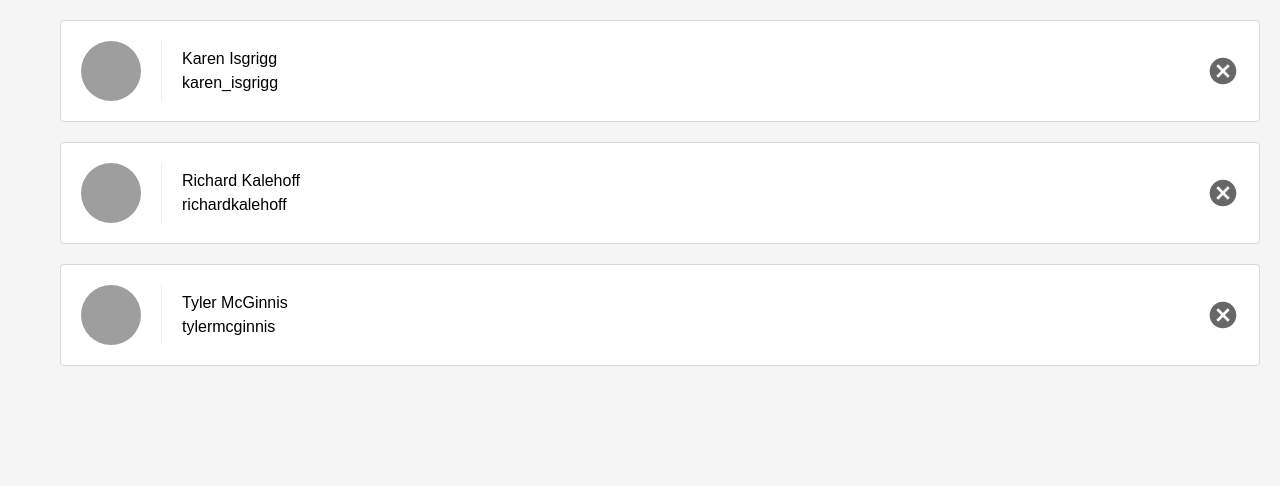
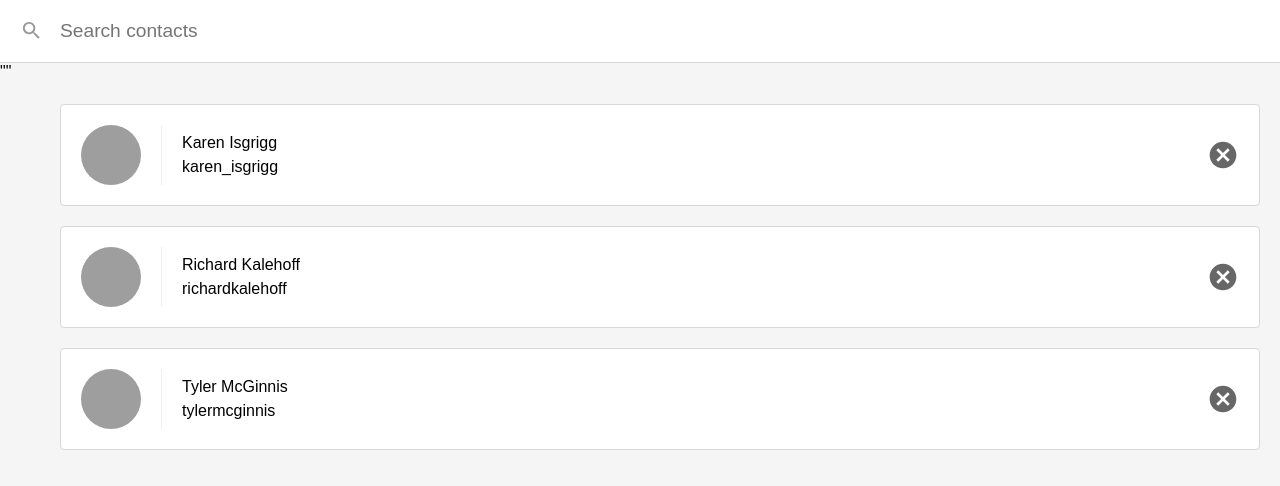
Before and after one commit to juliafealves/twitter-contacts, a React (Create React App) app in the folder client/: page / in a window 1280 px wide. Shown: the top 486 px of the page. Built offline with nearby package versions, Linux system fonts and the light colour scheme.

Commit message:
Added search input.

```diff
--- a/client/package.json
+++ b/client/package.json
@@ -4,10 +4,10 @@
   "private": true,
   "dependencies": {
     "form-serialize": "^0.7.2",
-    "prop-types": "^15.6.2",
+    "prop-types": "^15.7.2",
     "react": "^16.6.3",
+    "react-dom": "^16.6.3",
     "react-router-dom": "^4.3.1",
-    "react-dom": "^16.6.3",
     "react-scripts": "2.1.1"
   },
   "scripts": {
--- a/client/src/App.js
+++ b/client/src/App.js
@@ -25,10 +25,16 @@ class App extends Component {
         ]
     };
 
+    removeContact = contact => {
+        this.setState(currentState => ({
+            contacts: currentState.contacts.filter(currentContact => currentContact.id !== contact.id)
+        }));
+    };
+
     render() {
         return (
             <div>
-                <ListContacts contacts={this.state.contacts}/>
+                <ListContacts contacts={this.state.contacts} onRemoveContact={this.removeContact}/>
             </div>
         );
     }
--- a/client/src/ListContacts.js
+++ b/client/src/ListContacts.js
@@ -1,8 +1,32 @@
-import React from 'react';
+import React, { Component } from 'react';
+import PropTypes            from 'prop-types';
 
-const ListContacts = props => (
+class ListContacts extends Component {
+    static propTypes = {
+        contacts: PropTypes.array.isRequired,
+        onRemoveContact: PropTypes.func.isRequired
+    };
+
+    state = {
+        query: ''
+    };
+
+    updateChange = query => {
+        this.setState(() => ({
+            query: query.trim()
+        }));
+    };
+
+    render() {
+        return (
+            <div className='list-contacts'>
+                {JSON.stringify(this.state.query)}
+                <div className='list-contacts-top'>
+                    <input type="text" className='search-contacts' placeholder='Search contacts'
+                           value={this.state.query} onChange={event => this.updateChange(event.target.value)}/>
+                </div>
                 <ol>
-        {props.contacts.map(contact => (
+                    {this.props.contacts.map(contact => (
                         <li key={contact.id} className='contact-list-item'>
                             <div className='contact-avatar' style={{ backgroundImage: `url(${contact.avatarURL})` }}>
                             </div>
@@ -10,10 +34,15 @@ const ListContacts = props => (
                                 <p>{contact.name}</p>
                                 <p>{contact.handle}</p>
                             </div>
-                <button className='contact-remove'>Remove</button>
+                            <button className='contact-remove'
+                                    onClick={() => this.props.onRemoveContact(contact)}>Remove
+                            </button>
                         </li>
                     ))}
                 </ol>
+            </div>
         );
+    }
+}
 
 export default ListContacts;
```
Also changed, not shown: 1 other file (tests, documents, lock files or other folders). Lines whose indentation alone changed are shown as unchanged.
